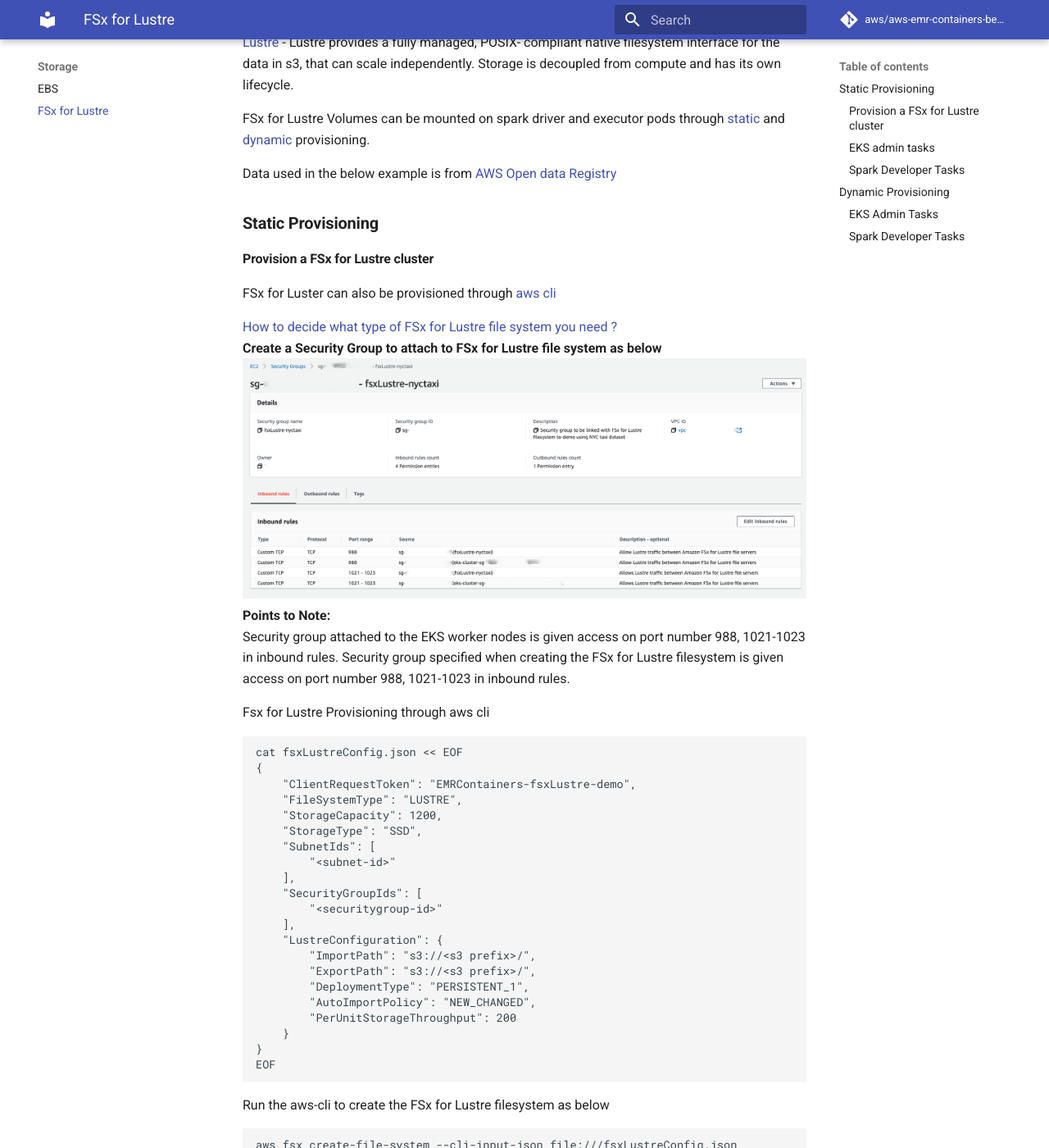
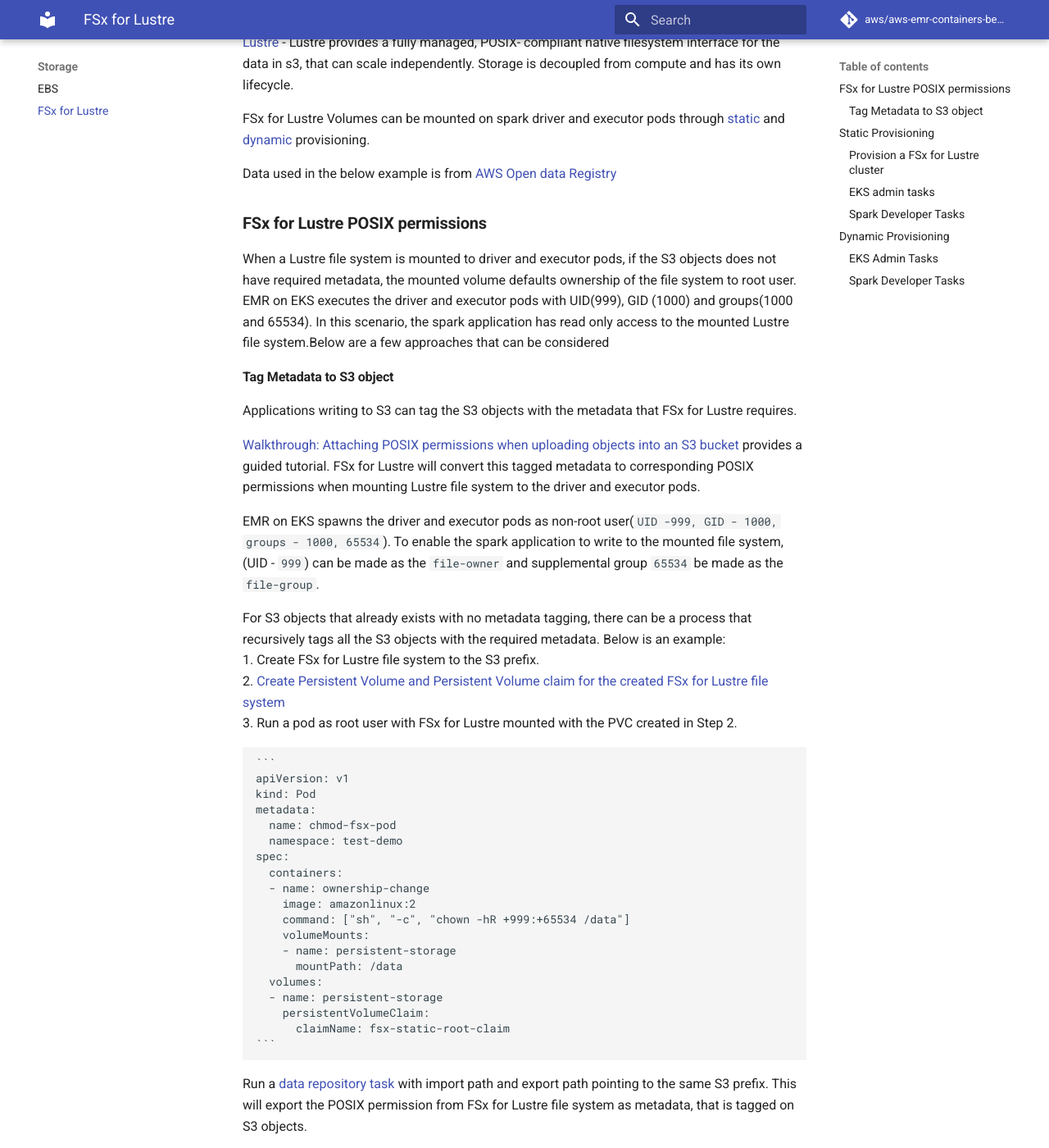
Before and after one commit to aws/aws-emr-containers-best-practices, an MkDocs documentation site: the page built from content/storage/docs/spark/fsx-lustre.md, in a window 1280 px wide and 1400 px high, scrolled down 409 px. Shown: the whole window at 82% size. Built offline with MkDocs 1.6.1 and Material for MkDocs 9.7.7, drawn with Linux system fonts in a browser that asks for light colours; comment, search, counter and statistics services are not loaded; some of the changed text lies outside the part shown.

Commit message:
Added POSIX steps for FSx for Lustre

````diff
--- a/content/storage/docs/spark/fsx-lustre.md
+++ b/content/storage/docs/spark/fsx-lustre.md
@@ -8,6 +8,51 @@
 FSx for Lustre Volumes can be mounted on spark driver and executor pods through [static](https://kubernetes.io/docs/concepts/storage/persistent-volumes/#static) and [dynamic](https://kubernetes.io/docs/concepts/storage/persistent-volumes/#dynamic) provisioning.
 
 Data used in the below example is from [AWS Open data Registry](https://registry.opendata.aws/nyc-tlc-trip-records-pds/)
+
+### **FSx for Lustre POSIX permissions**
+When a Lustre file system is mounted to driver and executor pods, if the S3 objects does not have required metadata, the mounted volume defaults
+ownership of the file system to root user. EMR on EKS executes the driver and executor pods with UID(999), GID (1000) and groups(1000 and 65534).
+In this scenario, the spark application has read only access to the mounted Lustre file system.Below are a few approaches that can be considered
+#### Tag Metadata to S3 object
+Applications writing to S3 can tag the S3 objects with the metadata that FSx for Lustre requires.
+
+[Walkthrough: Attaching POSIX permissions when uploading objects into an S3 bucket](https://docs.aws.amazon.com/fsx/latest/LustreGuide/attach-s3-posix-permissions.html) provides a guided tutorial.
+FSx for Lustre will convert this tagged metadata to corresponding POSIX permissions when mounting Lustre file system to the driver and executor pods.
+
+
+EMR on EKS spawns the driver and executor pods as non-root user(`UID -999, GID - 1000, groups - 1000, 65534`).
+To enable the spark application to write to the mounted file system, (UID - `999`) can be made as the `file-owner` and supplemental group `65534` be made as the `file-group`.
+
+For S3 objects that already exists with no metadata tagging, there can be a process that recursively tags all the S3 objects with the required metadata.
+Below is an example:
+1. Create FSx for Lustre file system to the S3 prefix.
+2. [Create Persistent Volume and Persistent Volume claim for the created FSx for Lustre file system](#Provision a FSx for Lustre cluster)
+3. Run a pod as root user with FSx for Lustre mounted with the PVC created in Step 2.
+
+    ```
+    apiVersion: v1
+    kind: Pod
+    metadata:
+      name: chmod-fsx-pod
+      namespace: test-demo
+    spec:
+      containers:
+      - name: ownership-change
+        image: amazonlinux:2
+        command: ["sh", "-c", "chown -hR +999:+65534 /data"]
+        volumeMounts:
+        - name: persistent-storage
+          mountPath: /data
+      volumes:
+      - name: persistent-storage
+        persistentVolumeClaim:
+          claimName: fsx-static-root-claim
+    ```
+
+Run a [data repository task](https://docs.aws.amazon.com/fsx/latest/LustreGuide/export-data-repo-task.html) with import path and export path pointing to the same S3 prefix. This will export the POSIX permission from FSx for Lustre file system as metadata, that is tagged on S3 objects.
+
+Now that the S3 objects are tagged with metadata, spark application with FSx for Lustre file system mounted will have write access.
+
 
 ### **Static Provisioning**
 
````
